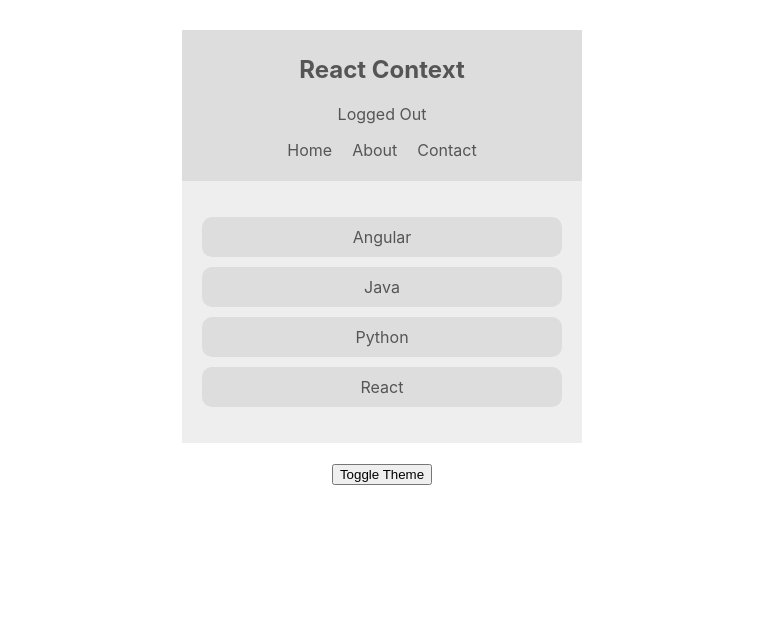
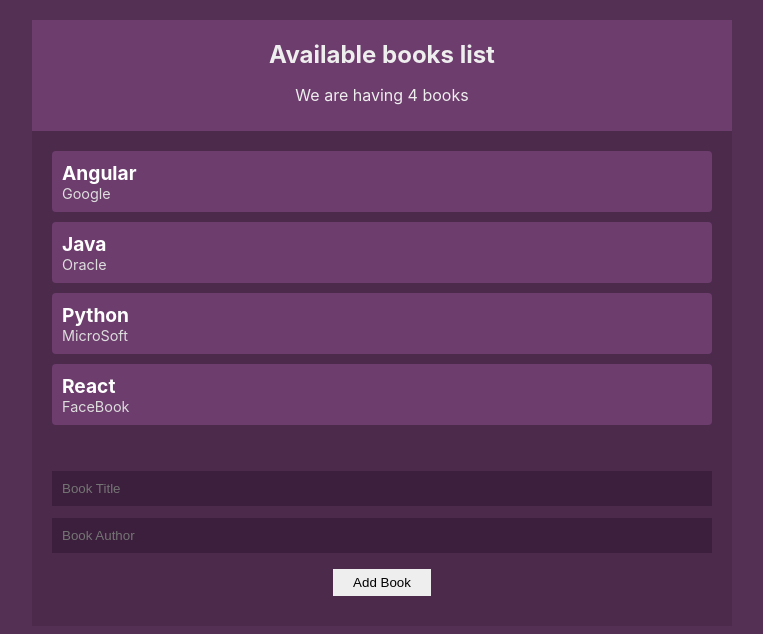
Before and after one commit to nagcse42/react-context-and-hooks, a React (Create React App) app: page / in a window 1280 px wide. Shown: the top 634 px of the page, without its empty margins (258-1021 px from the left). Built offline with nearby package versions, Linux system fonts and the light colour scheme.

Commit message:
added book details and new book form added

```diff
--- a/package.json
+++ b/package.json
@@ -9,6 +9,7 @@
     "react": "^17.0.1",
     "react-dom": "^17.0.1",
     "react-scripts": "4.0.0",
+    "uuid": "^8.3.1",
     "web-vitals": "^0.2.4"
   },
   "scripts": {
--- a/src/App.js
+++ b/src/App.js
@@ -1,6 +1,7 @@
 import NavBar from "./components/NavBar";
 import BookList from "./components/BookList";
 import ThemeToggle from "./components/ThemeToggle";
+import NewBookForm from "./components/BookForm";
 import ThemeContextProvider from "./contexts/ThemeContext";
 import AuthContextProvider from "./contexts/AuthContext";
 import BookContextProvider from "./contexts/BookContext";
@@ -10,11 +11,11 @@
     <div className="App">
       <ThemeContextProvider>
         <AuthContextProvider>
-          <NavBar></NavBar>
           <BookContextProvider>
+            <NavBar></NavBar>
             <BookList></BookList>
+            <NewBookForm></NewBookForm>
           </BookContextProvider>
-          <ThemeToggle></ThemeToggle>
         </AuthContextProvider>
       </ThemeContextProvider>
     </div>
--- /dev/null
+++ b/src/components/BookDetails.js
@@ -0,0 +1,14 @@
+import React, { useState, useContext } from "react";
+import { BookContext } from "../contexts/BookContext";
+
+const BookDetails = ({ book }) => {
+  const { removeBook } = useContext(BookContext);
+  return (
+    <li onClick={() => removeBook(book.id)}>
+      <div className="title"> {book.title}</div>
+      <div className="author"> {book.author}</div>
+    </li>
+  );
+};
+
+export default BookDetails;
--- /dev/null
+++ b/src/components/BookForm.js
@@ -0,0 +1,33 @@
+import React, { useContext, useState } from "react";
+import { BookContext } from "../contexts/BookContext";
+
+const NewBookForm = () => {
+  const { addBook } = useContext(BookContext);
+  const [title, setTitle] = useState("");
+  const [author, setAuthor] = useState("");
+  const handleSubmit = e => {
+    e.preventDefault();
+    addBook(title, author);
+    setTitle("");
+    setAuthor("");
+  };
+  return (
+    <form onSubmit={handleSubmit}>
+      <input
+        type="text"
+        placeholder="Book Title"
+        value={title}
+        onChange={e => setTitle(e.target.value)}
+      ></input>
+      <input
+        type="text"
+        placeholder="Book Author"
+        value={author}
+        onChange={e => setAuthor(e.target.value)}
+      ></input>
+      <input type="submit" value="Add Book"></input>
+    </form>
+  );
+};
+
+export default NewBookForm;
--- a/src/components/BookList.js
+++ b/src/components/BookList.js
@@ -1,29 +1,23 @@
 import React, { useContext } from "react";
 import { ThemeContext } from "../contexts/ThemeContext";
 import { BookContext } from "../contexts/BookContext";
+import BookDetails from "./BookDetails";
 
 const BookList = () => {
   const { isLightTheme, light, dark } = useContext(ThemeContext);
   const theme = isLightTheme ? light : dark;
   const { books, setBooks } = useContext(BookContext);
 
-  return (
-    <div
-      id="book-list"
-      className="book-list"
-      style={{ color: theme.syntax, background: theme.bg }}
-    >
+  return books.length ? (
+    <div id="book-list" className="book-list">
       <ul>
         {books.map(book => {
-          return (
-            <li key={book.id} style={{ backgroundColor: theme.ui }}>
-              {" "}
-              {book.title}
-            </li>
-          );
+          return <BookDetails book={book} key={book.id}></BookDetails>;
         })}
       </ul>
     </div>
+  ) : (
+    <div className="empty">No books available!...</div>
   );
 };
 
--- a/src/components/NavBar.js
+++ b/src/components/NavBar.js
@@ -1,23 +1,16 @@
 import React, { useContext } from "react";
 import { ThemeContext } from "../contexts/ThemeContext";
-import { AuthContext } from "../contexts/AuthContext";
+import { BookContext } from "../contexts/BookContext";
 
 const NavBar = () => {
   const { isLightTheme, light, dark } = useContext(ThemeContext);
   const theme = isLightTheme ? light : dark;
-  const { isAuthenticated, toggleAuth } = useContext(AuthContext);
+  const { books } = useContext(BookContext);
 
   return (
-    <nav style={{ backgroundColor: theme.ui, color: theme.syntax }}>
-      <h1>React Context</h1>
-      <div onClick={toggleAuth}>
-        {isAuthenticated ? "Logged In" : "Logged Out"}
-      </div>
-      <ul>
-        <li>Home</li>
-        <li>About</li>
-        <li>Contact</li>
-      </ul>
+    <nav className="navbar">
+      <h1>Available books list</h1>
+      <p>We are having {books.length} books</p>
     </nav>
   );
 };
--- a/src/contexts/BookContext.js
+++ b/src/contexts/BookContext.js
@@ -1,16 +1,26 @@
 import React, { createContext, useState } from "react";
+import uuid from "uuid/dist/v1";
 
 export const BookContext = createContext();
 
 const BookContextProvider = props => {
   const [books, setBooks] = useState([
-    { title: "Angular", id: 1 },
-    { title: "Java", id: 2 },
-    { title: "Python", id: 3 },
-    { title: "React", id: 4 }
+    { title: "Angular", author: "Google", id: 1 },
+    { title: "Java", author: "Oracle", id: 2 },
+    { title: "Python", author: "MicroSoft", id: 3 },
+    { title: "React", author: "FaceBook", id: 4 }
   ]);
+
+  const addBook = (title, author) => {
+    setBooks([...books, { title, author, id: uuid() }]);
+  };
+
+  const removeBook = id => {
+    setBooks(books.filter(book => book.id !== id));
+  };
+
   return (
-    <BookContext.Provider value={{ books }}>
+    <BookContext.Provider value={{ books, addBook, removeBook }}>
       {props.children}
     </BookContext.Provider>
   );
--- a/src/index.css
+++ b/src/index.css
@@ -5,34 +5,74 @@
     sans-serif;
   -webkit-font-smoothing: antialiased;
   -moz-osx-font-smoothing: grayscale;
+  background: #553055;
 }
 
 /* app styles */
 .App {
-  max-width: 400px;
-  margin: 30px auto;
+  background: #4c2a4c;
+  margin: 20px auto;
+  width: 90%;
+  max-width: 700px;
+  color: #eee;
+}
+.navbar {
+  padding: 10px 20px;
   text-align: center;
+  background: #6d3d6d;
 }
-nav {
-  padding: 5px;
+.navbar h1 {
+  margin: 10px 0;
 }
-nav ul {
-  padding: 0;
-}
-nav ul li {
-  display: inline-block;
-  margin: 0 10px;
-}
+
 .book-list {
-  padding: 20px;
-  margin-bottom: 20px;
+  margin: 20px;
 }
 .book-list ul {
   padding: 0;
   list-style-type: none;
 }
 .book-list li {
+  background: #6d3d6d;
+  border-radius: 4px;
   padding: 10px;
+  cursor: pointer;
+  margin: 10px 0;
+}
+.book-list li:hover {
+  opacity: 0.7;
+  text-decoration: line-through;
+}
+.book-list .title {
+  font-weight: bold;
+  color: #fff;
+  font-size: 1.2em;
+}
+.book-list .author {
+  font-size: 0.9em;
+  color: #ddd;
+}
+.empty {
+  margin: 20px;
+  text-align: center;
+}
+
+form {
+  padding: 20px;
+}
+input[type="text"] {
+  width: 100%;
+  padding: 10px;
+  box-sizing: border-box;
+  margin: 6px 0;
+  background: #3c1f3c;
+  color: #fff;
+  border: 0;
+}
+input[type="submit"] {
   margin: 10px auto;
-  border-radius: 10px;
+  background: #eee;
+  border: 0;
+  padding: 6px 20px;
+  display: block;
 }
```
Also changed, not shown: 1 other file (tests, documents, lock files or other folders).
